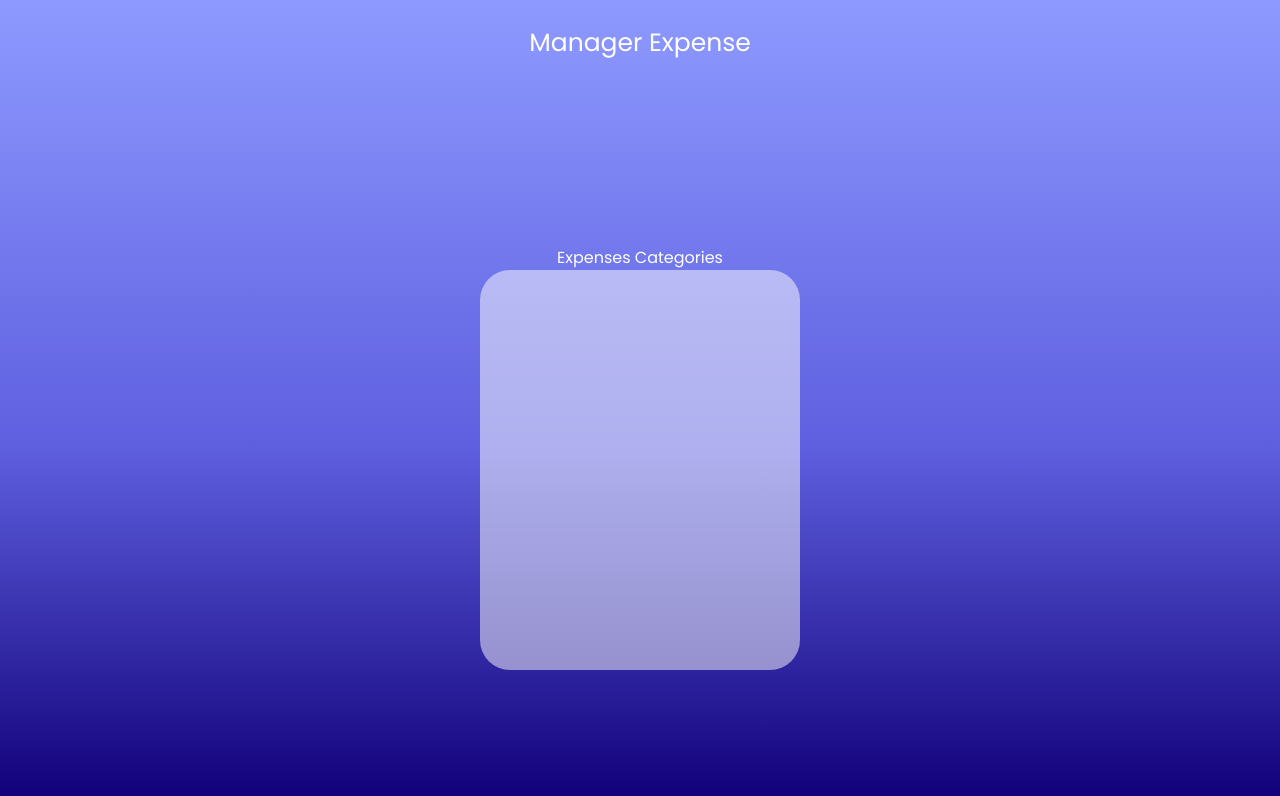
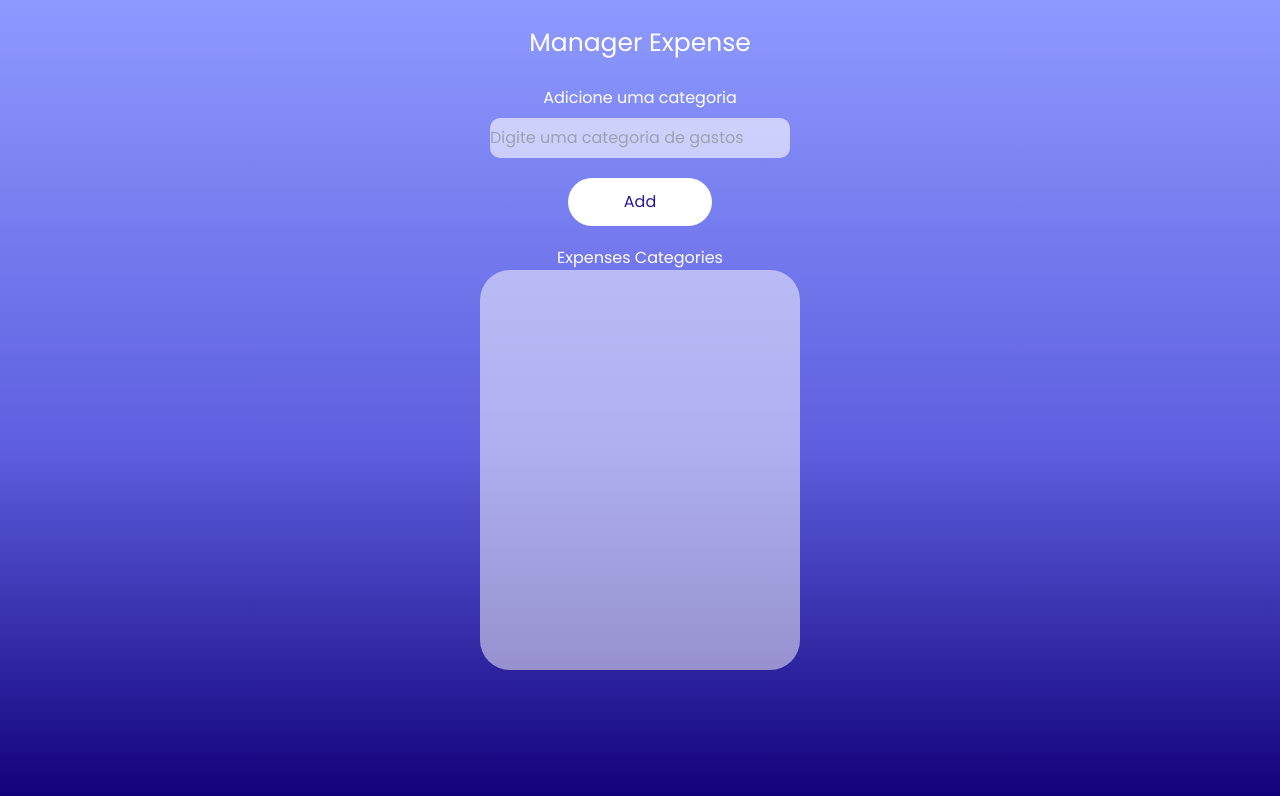
Before and after one commit to CaioNunes1/front-expense-manager, a React (Vite) app: page /Home in a window 1280 px wide. Shown: the top 796 px of the page. Built offline with nearby package versions, Linux system fonts and the light colour scheme; the HTML template or start-up script is replaced by a standard one.

Commit message:
adding input and button to add categories

```diff
--- a/src/pages/Home.tsx
+++ b/src/pages/Home.tsx
@@ -53,7 +53,21 @@ const Home/*: React.FC<PropsHome>*/ = () => {
       <h2 className='flex justify-center relative top-6 text-25px'>Manager Expense</h2>
 
 
-      <div className="flex flex-col items-center relative top-52">
+      <div className="flex flex-col items-center relative top-24">
+        <label className="flex relative bottom-12">Adicione uma categoria</label>
+        <form >
+          <div className="flex justify-center w-80" style={{position:'relative', bottom:'40px'}}>
+            <div>
+              <input type="text" placeholder="Digite uma categoria de gastos" className="h-10 w-60 "
+              style={{borderRadius:'10px', color:'black', background:'rgba(255, 255, 255, 0.6)', width:'300px'}} />
+              <div className="flex justify-center relative top-5">
+                <button className="h-12 w-36 bg-white hover:bg-gray-300"
+                style={{color:'#251893', borderRadius:'40px'}} >Add</button>
+              </div>
+            </div>
+          </div>
+        </form>
+
           <h2>Expenses Categories</h2>
         <div className='flex justify-center w-80' style={{height:'400px',background:'rgba(255,255,255,0.5)',
           borderRadius:'30px'}}>
--- a/src/pages/SignIn.tsx
+++ b/src/pages/SignIn.tsx
@@ -74,7 +74,7 @@ const SignIn = () => {
                     </div>
 
                     <div id='Button' className="flex justify-center relative top-10">
-                        <button className="h-12 w-60 bg-white hover:bg-gray-300"
+                    <button className="h-12 w-60 bg-white hover:bg-gray-300"
                         style={{color:'#251893', borderRadius:'40px'}} >Login</button>
                     </div>
 
```
